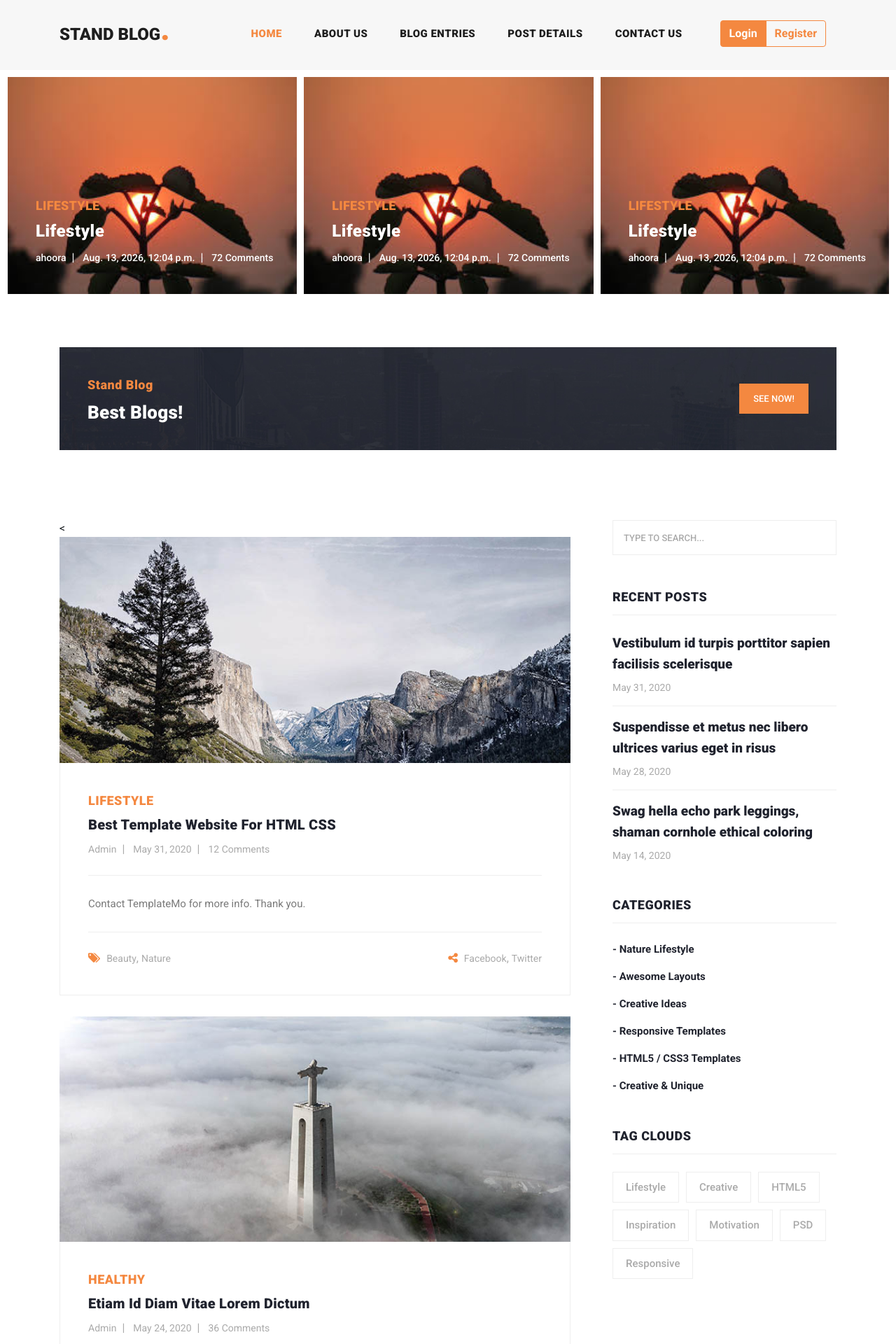
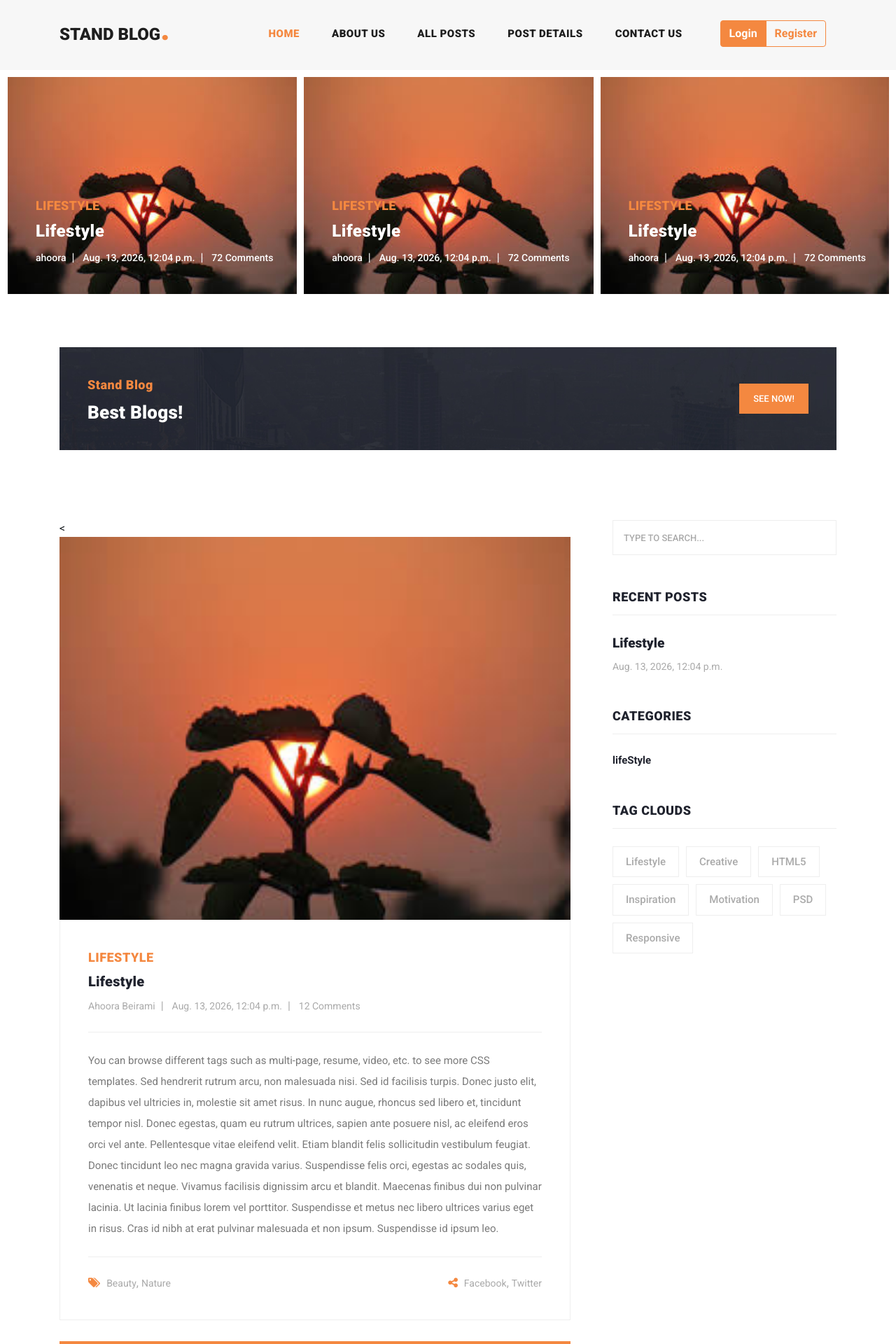
Before and after one commit to Beirami13/standblog, a Django app: page / in a window 1280 px wide. Shown: the top 1920 px of the page at 70% size. Run offline with Django 5.2, Linux system fonts and the light colour scheme; data comes from the database, SQL or seed files in the repository; both versions use the stored data as it was after the commit; some libraries are stand-ins or nearby versions.

Commit message:
add new files

```diff
--- a/blog/urls.py
+++ b/blog/urls.py
@@ -4,5 +4,6 @@ from . import views
 app_name = 'blog'
 
 urlpatterns = [
-    path('details/<int:pk>/', views.post_detail, name='post_detail'),
+    path('details/<slug:slug>', views.post_detail, name='post_detail'),
+    path('posts', views.posts_list, name='posts_list'),
 ]
--- a/home/templates/home/index.html
+++ b/home/templates/home/index.html
@@ -23,7 +23,7 @@
                                 <a href="{{ post.get_absolute_url }}"><h4>{{ post.title }}</h4></a>
                                 <ul class="post-info">
                                     <li><a href="#">{{ post.author.username }}</a></li>
-                            <li><a href="#">{{  post.date }}</a></li>
+                                    <li><a href="#">{{ post.date }}</a></li>
                                     <li><a href="#">72 Comments</a></li>
                                 </ul>
                             </div>
@@ -65,22 +65,22 @@
                 <div class="col-lg-8">
                     <div class="all-blog-posts">
                         <div class="row">
+                            {% for post in recent_posts %}
                                 <div class="col-lg-12">
                                     <div class="blog-post">
                                         <div class="blog-thumb">
-                                    <<img src="{% static 'images/blog-post-01.jpg' %}" alt="">
+                                            <<img src="{{ post.image.url }}" alt="">
                                         </div>
                                         <div class="down-content">
                                             <span>Lifestyle</span>
-                                    <a href="post-details.html"><h4>Best Template Website for HTML CSS</h4></a>
+                                            <a href="{% url 'blog:post_detail' slug=post.slug %}">
+                                                <h4>{{ post.title }}</h4></a>
                                             <ul class="post-info">
-                                        <li><a href="#">Admin</a></li>
-                                        <li><a href="#">May 31, 2020</a></li>
+                                                <li><a href="#">{{ post.author.get_full_name }}</a></li>
+                                                <li><a href="#">{{ post.date }}</a></li>
                                                 <li><a href="#">12 Comments</a></li>
                                             </ul>
-                                    <p> <a rel="nofollow"
-                                           target="_parent">Contact
-                                            TemplateMo</a> for more info. Thank you.</p>
+                                            <p>{{ post.content }}</p>
                                             <div class="post-options">
                                                 <div class="row">
                                                     <div class="col-6">
@@ -102,92 +102,10 @@
                                         </div>
                                     </div>
                                 </div>
-                        <div class="col-lg-12">
-                            <div class="blog-post">
-                                <div class="blog-thumb">
-                                    <img src="{% static 'images/blog-post-02.jpg' %}" alt="">
-                                </div>
-                                <div class="down-content">
-                                    <span>Healthy</span>
-                                    <a href="post-details.html"><h4>Etiam id diam vitae lorem dictum</h4></a>
-                                    <ul class="post-info">
-                                        <li><a href="#">Admin</a></li>
-                                        <li><a href="#">May 24, 2020</a></li>
-                                        <li><a href="#">36 Comments</a></li>
-                                    </ul>
-                                    <p>You can support us by contributing a little via PayPal. Please contact <a
-                                            rel="nofollow" href="https://templatemo.com/contact" target="_parent">TemplateMo</a>
-                                        via Live Chat or Email. If you have any question or feedback about this
-                                        template, feel free to talk to us. Also, you may check other CSS templates such
-                                        as <a rel="nofollow" href="https://templatemo.com/tag/multi-page"
-                                              target="_parent">multi-page</a>, <a rel="nofollow"
-                                                                                  href="https://templatemo.com/tag/resume"
-                                                                                  target="_parent">resume</a>, <a
-                                                rel="nofollow" href="https://templatemo.com/tag/video" target="_parent">video</a>,
-                                        etc.</p>
-                                    <div class="post-options">
-                                        <div class="row">
-                                            <div class="col-6">
-                                                <ul class="post-tags">
-                                                    <li><i class="fa fa-tags"></i></li>
-                                                    <li><a href="#">Best Templates</a>,</li>
-                                                    <li><a href="#">TemplateMo</a></li>
-                                                </ul>
-                                            </div>
-                                            <div class="col-6">
-                                                <ul class="post-share">
-                                                    <li><i class="fa fa-share-alt"></i></li>
-                                                    <li><a href="#">Facebook</a>,</li>
-                                                    <li><a href="#">Twitter</a></li>
-                                                </ul>
-                                            </div>
-                                        </div>
-                                    </div>
-                                </div>
-                            </div>
-                        </div>
-                        <div class="col-lg-12">
-                            <div class="blog-post">
-                                <div class="blog-thumb">
-                                    <img src="{% static 'images/blog-post-03.jpg' %}" alt="">
-                                </div>
-                                <div class="down-content">
-                                    <span>Fashion</span>
-                                    <a href="post-details.html"><h4>Donec tincidunt leo nec magna</h4></a>
-                                    <ul class="post-info">
-                                        <li><a href="#">Admin</a></li>
-                                        <li><a href="#">May 14, 2020</a></li>
-                                        <li><a href="#">48 Comments</a></li>
-                                    </ul>
-                                    <p>Nullam at quam ut lacus aliquam tempor vel sed ipsum. Donec pellentesque
-                                        tincidunt imperdiet. Mauris sit amet justo vulputate, cursus massa congue,
-                                        vestibulum odio. Aenean elit nunc, gravida in erat sit amet, feugiat viverra
-                                        leo. Phasellus interdum, diam commodo egestas rhoncus, turpis nisi consectetur
-                                        nibh, in vehicula eros orci vel neque.</p>
-                                    <div class="post-options">
-                                        <div class="row">
-                                            <div class="col-6">
-                                                <ul class="post-tags">
-                                                    <li><i class="fa fa-tags"></i></li>
-                                                    <li><a href="#">HTML CSS</a>,</li>
-                                                    <li><a href="#">Photoshop</a></li>
-                                                </ul>
-                                            </div>
-                                            <div class="col-6">
-                                                <ul class="post-share">
-                                                    <li><i class="fa fa-share-alt"></i></li>
-                                                    <li><a href="#">Facebook</a>,</li>
-                                                    <li><a href="#">Twitter</a></li>
-                                                </ul>
-                                            </div>
-                                        </div>
-                                    </div>
-                                </div>
-                            </div>
-                        </div>
+                            {% endfor %}
                             <div class="col-lg-12">
                                 <div class="main-button">
-                                <a href="blog.html">View All Posts</a>
+                                    <a href="{% url 'blog:posts_list' %}">View All Posts</a>
                                 </div>
                             </div>
                         </div>
@@ -211,18 +129,14 @@
                                     </div>
                                     <div class="content">
                                         <ul>
-                                        <li><a href="post-details.html">
-                                            <h5>Vestibulum id turpis porttitor sapien facilisis scelerisque</h5>
-                                            <span>May 31, 2020</span>
-                                        </a></li>
-                                        <li><a href="post-details.html">
-                                            <h5>Suspendisse et metus nec libero ultrices varius eget in risus</h5>
-                                            <span>May 28, 2020</span>
-                                        </a></li>
-                                        <li><a href="post-details.html">
-                                            <h5>Swag hella echo park leggings, shaman cornhole ethical coloring</h5>
-                                            <span>May 14, 2020</span>
-                                        </a></li>
+                                            {% for post in recent_posts %}
+                                                <li>
+                                                    <a href="{{ post.get_absolute_url }}">
+                                                        <h5>{{ post.title }}</h5>
+                                                        <span>{{ post.date }}</span>
+                                                    </a>
+                                                </li>
+                                            {% endfor %}
                                         </ul>
                                     </div>
                                 </div>
@@ -234,12 +148,9 @@
                                     </div>
                                     <div class="content">
                                         <ul>
-                                        <li><a href="#">- Nature Lifestyle</a></li>
-                                        <li><a href="#">- Awesome Layouts</a></li>
-                                        <li><a href="#">- Creative Ideas</a></li>
-                                        <li><a href="#">- Responsive Templates</a></li>
-                                        <li><a href="#">- HTML5 / CSS3 Templates</a></li>
-                                        <li><a href="#">- Creative &amp; Unique</a></li>
+                                            {% for category in categories %}
+                                                <li><a href="#">{{ category.name }}</a></li>
+                                            {% endfor %}
                                         </ul>
                                     </div>
                                 </div>
--- a/home/views.py
+++ b/home/views.py
@@ -1,8 +1,13 @@
 from django.shortcuts import render
-from blog.models import Post
+from blog.models import Post, Category
 
 def home(request):
     posts = Post.objects.all()
+    recent_posts = Post.objects.all()[:2]
+    categories = Category.objects.all()
+
     return render(request, 'home/index.html', {
         'posts': posts,
+        'recent_posts': recent_posts,
+        'categories': categories,
     })
--- a/standblog/settings.py
+++ b/standblog/settings.py
@@ -43,6 +43,7 @@ INSTALLED_APPS = [
     'blog.apps.BlogConfig',
 
     'django_cleanup.apps.CleanupConfig'
+    'django-render-partial'
 ]
 
 MIDDLEWARE = [
--- a/templates/base.html
+++ b/templates/base.html
@@ -56,10 +56,10 @@
                         <a class="nav-link" href="about.html">About Us</a>
                     </li>
                     <li class="nav-item">
-                        <a class="nav-link" href="blog.html">Blog Entries</a>
+                        <a class="nav-link" href="{% url 'blog:posts_list'%}">All Posts</a>
                     </li>
                     <li class="nav-item">
-                        <a class="nav-link" href="post-details.html">Post Details</a>
+                        <a class="nav-link" href="post_details.html">Post Details</a>
                     </li>
                     <li class="nav-item">
                         <a class="nav-link" href="contact.html">Contact Us</a>
```
Also changed, not shown: blog/models.py (+11 -2 lines), blog/templates/blog/posts_list.html (added, +140 -0 lines), blog/views.py (+6 -2 lines), account/migrations/0002_alter_profile_image.py (added), blog/migrations/0002_post_slug.py (added), db.sqlite3. Lines whose indentation alone changed are shown as unchanged.
